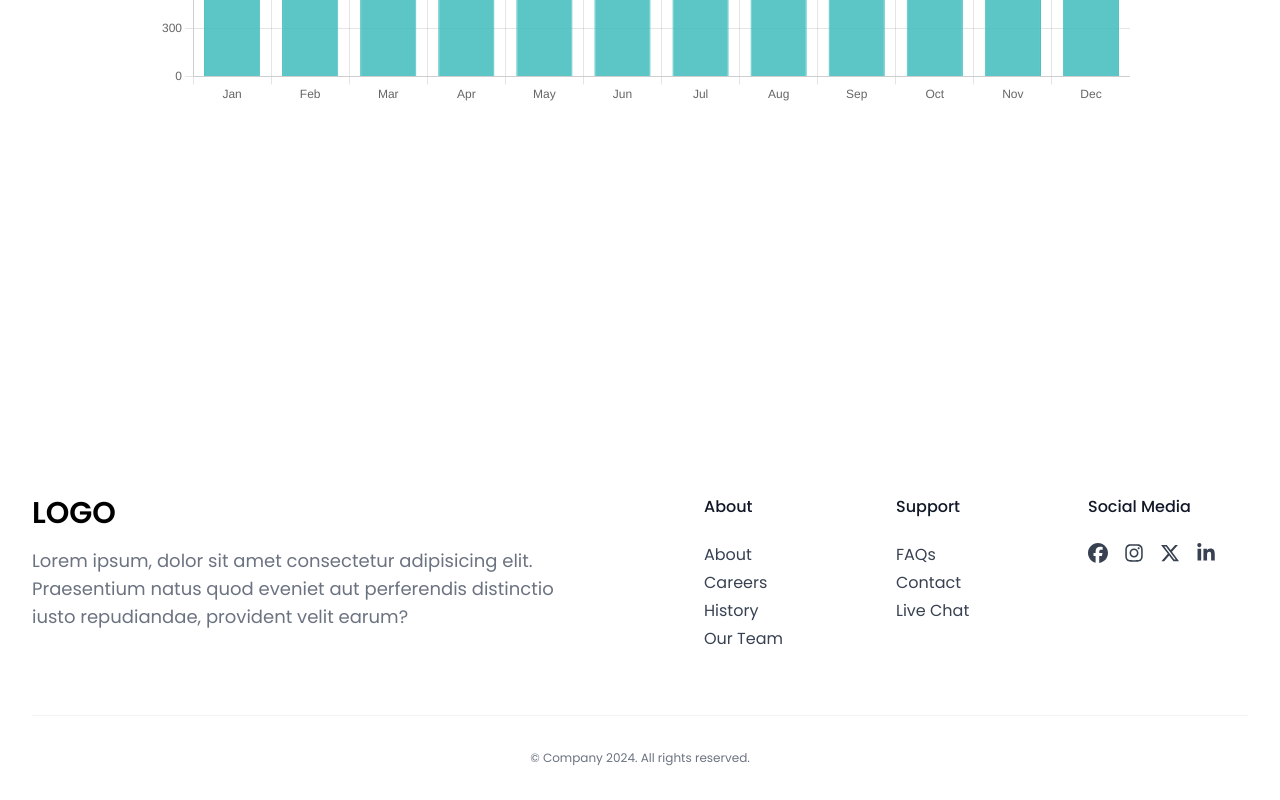
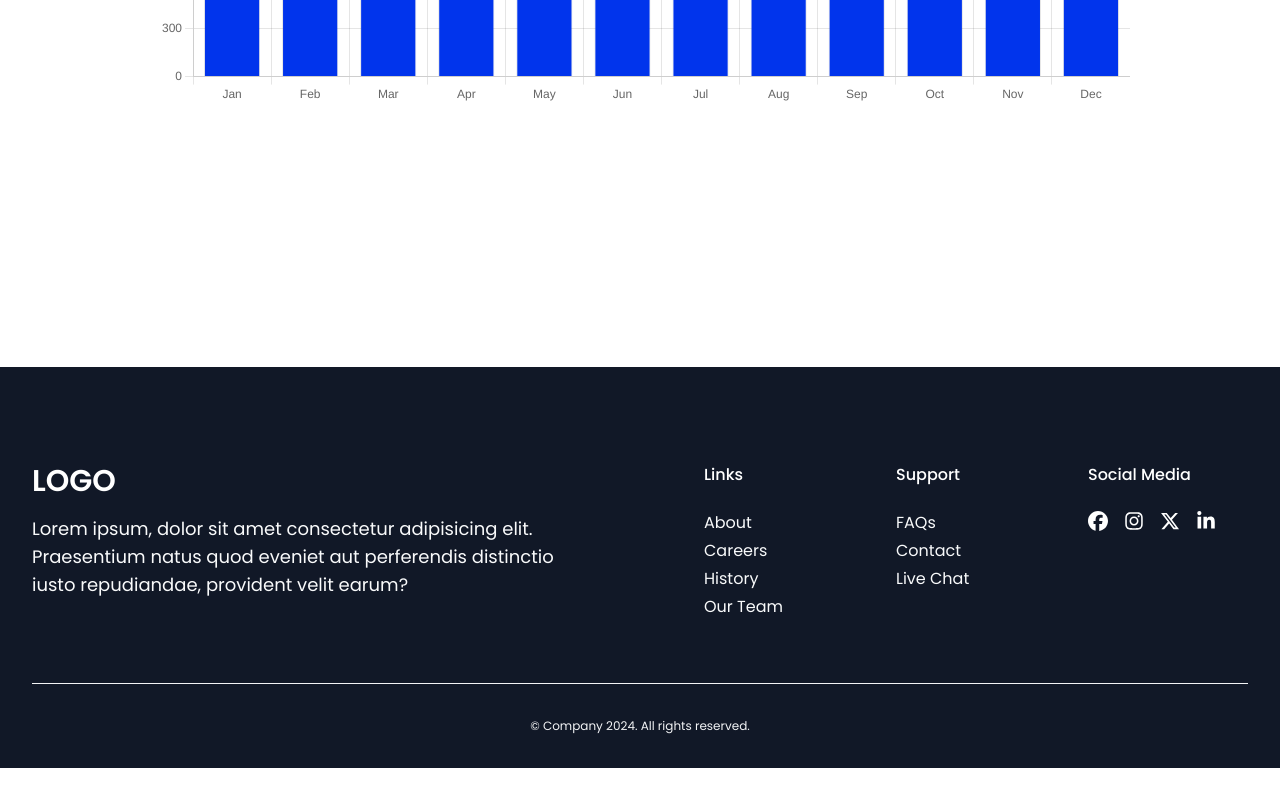
Before and after one commit to Shantanu-Saini/dashboard-ui, a React (Vite) app: page /dashboard in a window 1280 px wide. Shown: the part 622-1422 px from the top of the page. After the commit the page ends 1390 px from the top, so only its background shows below. Built offline with nearby package versions, Linux system fonts and the light colour scheme.

Commit message:
minor ui improvement

```diff
--- a/src/components/Contact/Contact.tsx
+++ b/src/components/Contact/Contact.tsx
@@ -34,7 +34,7 @@ const Contact = () => {
                         placeholder={contactData.fields.name.placeholder}
                         value={formData.name}
                         onChange={handleInputChange}
-                        className="w-full px-4 py-2 border rounded-md focus:outline-none"
+                        className="w-full px-4 py-2 border rounded-md focus:outline-none bg-gray-50"
                         required
                     />
                 </div>
@@ -49,7 +49,7 @@ const Contact = () => {
                         placeholder={contactData.fields.email.placeholder}
                         value={formData.email}
                         onChange={handleInputChange}
-                        className="w-full px-4 py-2 border rounded-md focus:outline-none"
+                        className="w-full px-4 py-2 border rounded-md focus:outline-none bg-gray-50"
                         required
                     />
                 </div>
@@ -64,14 +64,14 @@ const Contact = () => {
                         value={formData.message}
                         onChange={handleInputChange}
                         rows={4}
-                        className="w-full px-4 py-2 border rounded-md focus:outline-none"
+                        className="w-full px-4 py-2 border rounded-md focus:outline-none bg-gray-50"
                         required
                     />
                 </div>
                 <div className="w-full flex items-center justify-center">
                     <button
                         type="submit"
-                        className="flex items-center justify-center px-4 py-2 bg-blue-600 text-white font-medium rounded-md hover:bg-blue-700 transition"
+                        className="flex items-center justify-center px-4 py-2 bg-[#0134ec] text-white font-medium rounded-md hover:bg-blue-600 transition"
                     >
                         <FaPaperPlane className="mr-2" />
                         {contactData.buttonText}
--- a/src/components/Footer/Footer.tsx
+++ b/src/components/Footer/Footer.tsx
@@ -2,23 +2,23 @@ import { footerData } from "../../data/footerData";
 
 const Footer = () => {
     return (
-        <footer className="bg-white">
-            <div className="mx-auto max-w-screen-xl px-4 pb-8 pt-16 sm:px-6 lg:px-8">
+        <footer className="bg-gray-900 text-white">
+            <div className="mx-auto max-w-screen-xl px-4 py-8  sm:px-6 lg:px-8">
                 <div className="mt-16 grid grid-cols-1 gap-8 lg:grid-cols-2 lg:gap-32">
                     <div className="mx-auto max-w-sm lg:max-w-none">
                         <h1 className="text-3xl font-semibold text-center sm:text-start">{footerData.logo}</h1>
-                        <p className="mt-4 text-center text-gray-500 lg:text-left lg:text-lg">
+                        <p className="mt-4 text-center text-gray-50 lg:text-left lg:text-lg">
                             {footerData.description}
                         </p>
                     </div>
 
                     <div className="grid grid-cols-1 gap-8 text-center lg:grid-cols-3 lg:text-left">
                         <div>
-                            <strong className="font-medium text-gray-900"> About </strong>
+                            <strong className="font-medium text-white"> Links </strong>
                             <ul className="mt-6 space-y-1">
                                 {footerData.aboutLinks.map(({ label, href }) => (
                                     <li key={label}>
-                                        <a className="text-gray-700 transition hover:text-gray-700/75" href={href}>
+                                        <a className="text-gray-50 transition hover:text-gray-300" href={href}>
                                             {label}
                                         </a>
                                     </li>
@@ -27,11 +27,11 @@ const Footer = () => {
                         </div>
 
                         <div>
-                            <strong className="font-medium text-gray-900"> Support </strong>
+                            <strong className="font-medium text-white"> Support </strong>
                             <ul className="mt-6 space-y-1">
                                 {footerData.supportLinks.map(({ label, href }) => (
                                     <li key={label}>
-                                        <a className="text-gray-700 transition hover:text-gray-700/75" href={href}>
+                                        <a className="text-gray-50 transition hover:text-gray-300" href={href}>
                                             {label}
                                         </a>
                                     </li>
@@ -40,12 +40,12 @@ const Footer = () => {
                         </div>
 
                         <div>
-                            <strong className="font-medium text-gray-900"> Social Media </strong>
+                            <strong className="font-medium text-white"> Social Media </strong>
                             <div className="mt-6 flex justify-center gap-4 lg:justify-start text-xl">
                                 {footerData.socialLinks.map(({ icon: Icon, href, ariaLabel }) => (
                                     <a
                                         key={ariaLabel}
-                                        className="text-gray-700 transition hover:text-gray-700/75"
+                                        className="text-gray5 transition hover:text-gray-300"
                                         href={href}
                                         target="_blank"
                                         rel="noreferrer"
@@ -60,7 +60,7 @@ const Footer = () => {
                 </div>
 
                 <div className="mt-16 border-t border-gray-100 pt-8">
-                    <p className="text-center text-xs/relaxed text-gray-500">
+                    <p className="text-center text-xs/relaxed text-gray-100">
                         {footerData.copyright}
                     </p>
                 </div>
--- a/src/components/Navbar/Navbar.tsx
+++ b/src/components/Navbar/Navbar.tsx
@@ -16,12 +16,12 @@ const Navbar = () => {
         <header className="sticky top-0 z-40 py-3 backdrop-blur-lg border-b border-neutral-700/80 shadow-md">
             <div className="mx-auto px-4 sm:px-6 lg:px-8">
                 <div className="flex items-center justify-between">
-                    <div className="flex items-center space-x-3 cursor-pointer">
-                        <Link className="block text-gray-800" to="/">
+                    <Link className="block text-gray-800" to="/">
+                        <div className="flex items-center space-x-3 cursor-pointer">
                             <Logo className="text-4xl" />
-                        </Link>
-                        <h1 className="text-xl font-medium text-gray-800">LOGO</h1>
-                    </div>
+                            <h1 className="text-xl font-medium text-gray-800">LOGO</h1>
+                        </div>
+                    </Link>
                     <nav className="hidden md:block">
                         <ul className="flex items-center space-x-6 text-base">
                             {navLinks.map(({ path, label }) => (
--- a/src/components/Password/Password.tsx
+++ b/src/components/Password/Password.tsx
@@ -72,14 +72,14 @@ const Password = () => {
                 <div className="flex items-center space-x-4">
                     <button
                         type="submit"
-                        className="bg-indigo-600 text-white py-2 px-4 rounded-md shadow-sm hover:bg-indigo-700 focus:outline-none"
+                        className="bg-[#0134ec] text-white py-2 px-4 rounded-md shadow-sm hover:bg-blue-600 focus:outline-none"
                     >
                         {passwordData.changeButtonText}
                     </button>
 
                     <button
                         type="button"
-                        className="py-2 px-4 border border-gray-300 rounded-md shadow-sm text-gray-700 hover:bg-gray-100 focus:outline-none"
+                        className="py-2 px-4 border border-[#0134ec] rounded-md shadow-sm text-[#0134ec] hover:bg-gray-50 focus:outline-none"
                         onClick={handleCancel}
                     >
                         {passwordData.cancelButtonText}
@@ -89,7 +89,7 @@ const Password = () => {
 
             {/* Forgot Password */}
             <div className="mt-6 text-right">
-                <a href={passwordData.forgotPasswordLink} className="text-sm text-indigo-600 hover:underline">
+                <a href={passwordData.forgotPasswordLink} className="text-sm text-[#0134ec] hover:underline">
                     {passwordData.forgotPasswordText}
                 </a>
             </div>
--- a/src/components/Profile/Profile.tsx
+++ b/src/components/Profile/Profile.tsx
@@ -113,7 +113,7 @@ const Profile = () => {
                 {!isEditing ? (
                     <button
                         onClick={enableEditing}
-                        className="px-4 py-2 bg-blue-500 text-white rounded-md hover:bg-blue-600"
+                        className="px-4 py-2 bg-[#0134ec] text-white rounded-md hover:bg-blue-600"
                     >
                         {profileData.buttons.edit}
                     </button>
@@ -121,13 +121,13 @@ const Profile = () => {
                     <div className="space-x-4">
                         <button
                             onClick={handleSave}
-                            className="px-4 py-2 bg-green-500 text-white rounded-md hover:bg-green-600"
+                            className="px-4 py-2 bg-[#0134ec] text-white rounded-md hover:bg-blue-600"
                         >
                             {profileData.buttons.save}
                         </button>
                         <button
                             onClick={handleCancel}
-                            className="px-4 py-2 bg-red-500 text-white rounded-md hover:bg-red-600"
+                            className="px-4 py-2 bg-white text-[#0134ec] border border-[#0134ec] rounded-md hover:bg-gray-50"
                         >
                             {profileData.buttons.cancel}
                         </button>
--- a/src/components/Users/Users.tsx
+++ b/src/components/Users/Users.tsx
@@ -76,7 +76,7 @@ const Users = () => {
                         <li key={index}>
                             <button
                                 onClick={() => setCurrentPage(index + 1)}
-                                className={`block size-8 rounded border ${currentPage === index + 1 ? 'border-blue-600 bg-blue-600 text-white' : 'border-gray-100 bg-white text-gray-900'}`}
+                                className={`block size-8 rounded border ${currentPage === index + 1 ? ' bg-[#0134ec] text-white' : 'border-gray-100 bg-white text-gray-900'}`}
                             >
                                 {index + 1}
                             </button>
--- a/src/data/salesData.ts
+++ b/src/data/salesData.ts
@@ -30,8 +30,7 @@ export const salesData = {
                 2500,  // Sales for November
                 2700   // Sales for December
             ],
-            backgroundColor: 'rgba(75, 192, 192, 0.9)',
-            borderColor: 'rgba(75, 192, 192, 1)',
+            backgroundColor: '#0134ec',
             borderWidth: 1
         }
     ]
```
